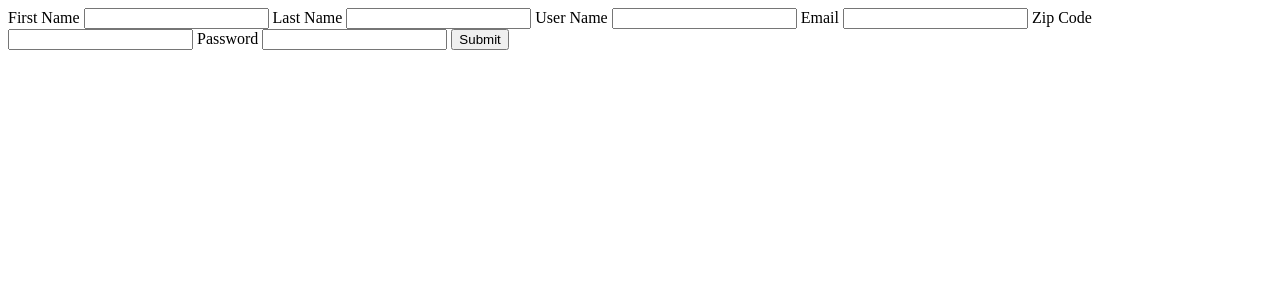
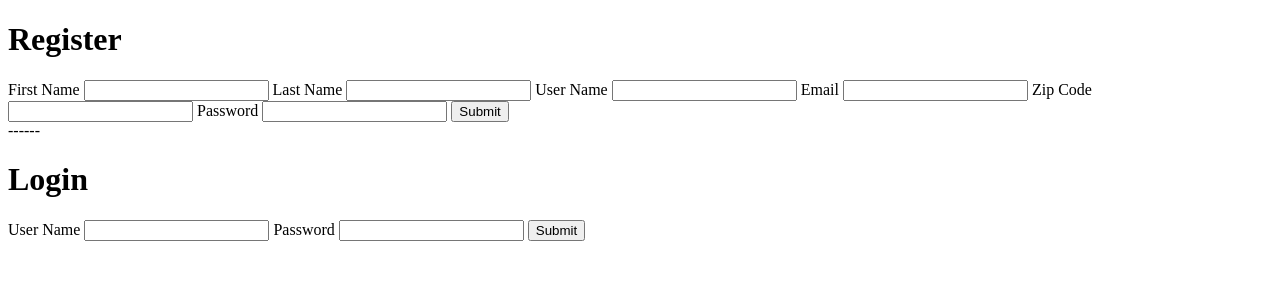
Before and after one commit to whitchakara/thejavaguide, a Django app: page / in a window 1280 px wide. Shown: the top 300 px of the page. Run offline with Django 3.2, Linux system fonts and the light colour scheme.

Commit message:
updated log-reg page and added templates folder with placeholder

```diff
--- a/java_app/templates/log-reg.html
+++ b/java_app/templates/log-reg.html
@@ -7,6 +7,7 @@
     <title>Document</title>
 </head>
 <body>
+    <h1>Register</h1>
     <form action = "/dashboard" method="post">
         {% csrf_token %}
         <label for= "first_name">First Name</label>
@@ -24,5 +25,17 @@
         <button>Submit</button>
 
     </form>
+    ------
+    <h1>Login</h1>
+    <form action="/dashboard" method="post">
+        {%csrf_token%}
+        <label for= "user_name">User Name</label>
+        <input type="text" name="user_name"/>
+        <label for= "password">Password</label>
+        <input type="password" name="password"/>
+        <button>Submit</button>
+
+
+    </form>
 </body>
 </html>
```
Also changed, not shown: java_app/static/css/style.css (added), 2 other files.
